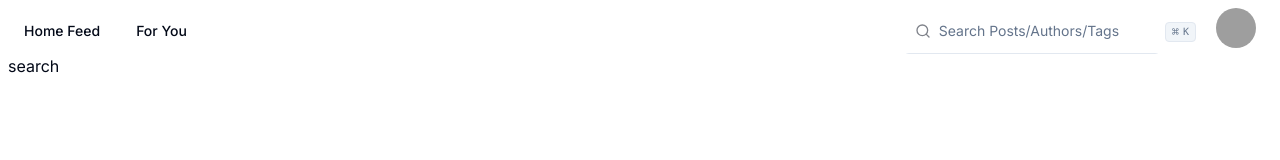
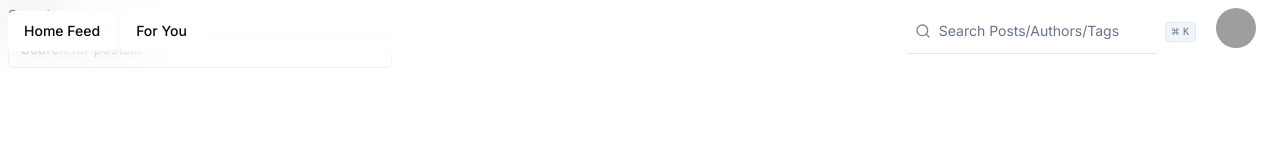
Before and after one commit to okikio-school/dbms-final, a Next.js app: page /search in a window 1280 px wide. Shown: the top 160 px of the page. Built offline with nearby package versions, Linux system fonts and the light colour scheme; grey boxes are pictures that could not be loaded.

Commit message:
feat: add search & edtor pages

```diff
--- a/package.json
+++ b/package.json
@@ -13,6 +13,8 @@
     "drizzle:studio": "drizzle-kit studio"
   },
   "dependencies": {
+    "@blocknote/core": "^0.9.6",
+    "@blocknote/react": "^0.9.6",
     "@hookform/resolvers": "^3.3.2",
     "@neondatabase/serverless": "^0.6.0",
     "@radix-ui/react-accordion": "^1.1.2",
--- /dev/null
+++ b/src/app/editor/page.tsx
@@ -0,0 +1,30 @@
+import { Button } from "@/components/ui/button";
+import { Input } from "@/components/ui/input";
+import { cn } from "@/lib/utils";
+
+import dynamic from "next/dynamic";
+const Editor = dynamic(() => import("@/components/editor.tsx"), { ssr: false });
+
+export default function EditorPage() {
+  // Renders the editor instance using a React component.
+  return (
+    <div className="py-48 mx-auto max-w-screen-md">
+      <Button>
+        Add Cover
+      </Button>
+      <h1 className="scroll-m-20 text-4xl font-extrabold tracking-tight lg:text-5xl">
+
+      <input
+        type={"text"}
+        className={cn(
+          "flex text-inherit text-[length:inherit] w-full rounded-md border border-input bg-background px-3 py-2 text-sm ring-offset-background file:border-0 file:bg-transparent file:text-sm file:font-medium placeholder:text-muted-foreground focus-visible:outline-none focus-visible:ring-2 focus-visible:ring-ring focus-visible:ring-offset-2 disabled:cursor-not-allowed disabled:opacity-50"
+        )}
+        placeholder="Title..."
+      />
+      </h1>
+      <div className="border border-slate-200 rounded-xl py-8 h-full min-h-[90svh] overflow-hidden">
+        <Editor />
+      </div>
+    </div>
+  );
+}
--- a/src/app/search/page.tsx
+++ b/src/app/search/page.tsx
@@ -1,7 +1,13 @@
+import { Input } from "@/components/ui/input";
+import { Label } from "@/components/ui/label";
+
 export default function Home() {
   return (
     <div>
-      <p>search</p>
+      <div className="grid w-full max-w-sm items-center gap-1.5">
+        <Label htmlFor="search">Search</Label>
+        <Input type="text" id="search" placeholder="Search for posts..." />
+      </div>
     </div>
   );
 }
--- /dev/null
+++ b/src/components/command-menu.tsx
@@ -0,0 +1,28 @@
+"use client";
+
+import {
+  CommandInput,
+  CommandDialog,
+} from "@/components/ui/command";
+import { useState, useEffect } from "react";
+
+export function CommandMenu() {
+  const [open, setOpen] = useState(false);
+
+  useEffect(() => {
+    const down = (e: KeyboardEvent) => {
+      if (e.key === "k" && (e.metaKey || e.ctrlKey)) {
+        e.preventDefault();
+        setOpen((open) => !open);
+      }
+    };
+    document.addEventListener("keydown", down);
+    return () => document.removeEventListener("keydown", down);
+  }, []);
+
+  return (
+    <CommandDialog open={open} onOpenChange={setOpen}>
+      <CommandInput placeholder="Search Posts/Authors/Tags" />
+    </CommandDialog>
+  );
+}
--- /dev/null
+++ b/src/components/editor.tsx
@@ -0,0 +1,13 @@
+"use client";
+
+import { BlockNoteEditor } from "@blocknote/core";
+import { BlockNoteView, useBlockNote } from "@blocknote/react";
+import "@blocknote/core/style.css";
+
+export default function Editor() {
+  // Creates a new editor instance.
+  const editor: BlockNoteEditor = useBlockNote();
+
+  // Renders the editor instance using a React component.
+  return <BlockNoteView editor={editor} theme={"light"} />;
+}
--- a/src/components/navbar.tsx
+++ b/src/components/navbar.tsx
@@ -1,62 +1,45 @@
-'use client'
-
-import * as React from "react"
-
 import {
   NavigationMenu,
-    NavigationMenuContent,
-    NavigationMenuIndicator,
   NavigationMenuItem,
   NavigationMenuLink,
   NavigationMenuList,
-    NavigationMenuTrigger,
-    NavigationMenuViewport,
-} from "./ui/navigation-menu"
+} from "./ui/navigation-menu";
 
 import {
   Command,
-    CommandEmpty,
-    CommandGroup,
   CommandInput,
-    CommandItem,
-    CommandList,
-    CommandSeparator,
-    CommandShortcut,
-    CommandDialog
-} from "@/components/ui/command"
+} from "@/components/ui/command";
+import { CommandMenu } from "./command-menu";
 
-import {
-    Avatar,
-    AvatarFallback,
-    AvatarImage,
-} from "@/components/ui/avatar"
-
-import { navigationMenuTriggerStyle } from "@/components/ui/navigation-menu"
-
-import { Input } from "@/components/ui/input"
-
-import Link from "next/link"
+import { Avatar, AvatarFallback, AvatarImage } from "@/components/ui/avatar";
+import { navigationMenuTriggerStyle } from "@/components/ui/navigation-menu";
+import Link from "next/link";
 
 export function Navbar() {
   return (
-        <NavigationMenu className="flex max-w-full w-full">
-            <NavigationMenuList>
+    <NavigationMenu className="flex max-w-full w-full fixed top-0 left-0 z-[1005]">
+      <div className="absolute top-0 left-0 w-full h-[150%] [mask-size:100%_85%] [mask-image:linear-gradient(black_60%,_transparent)] [mask-repeat:no-repeat] bg-white/[0.18] backdrop-blur-xl backdrop-saturate-200 z-10" />
+      <NavigationMenuList className="relative z-10 p-2">
         <NavigationMenuItem>
           <Link href="/" legacyBehavior passHref>
-                        <NavigationMenuLink className={navigationMenuTriggerStyle()}>Home Feed</NavigationMenuLink>
+            <NavigationMenuLink className={navigationMenuTriggerStyle()}>
+              Home Feed
+            </NavigationMenuLink>
           </Link>
         </NavigationMenuItem>
         <NavigationMenuItem>
           <Link href="/fyp" legacyBehavior passHref>
-                        <NavigationMenuLink className={navigationMenuTriggerStyle()}>For You</NavigationMenuLink>
+            <NavigationMenuLink className={navigationMenuTriggerStyle()}>
+              For You
+            </NavigationMenuLink>
           </Link>
         </NavigationMenuItem>
       </NavigationMenuList>
       <div className="flex flex-grow"></div>
-            <NavigationMenuList className="flex justify-end">
+      <NavigationMenuList className="flex relative z-10 p-2">
         <NavigationMenuItem>
           <Command>
-                        <CommandInput placeholder="Search Posts/Authors/Tags"/>
+            <CommandInput placeholder="Search Posts/Authors/Tags" />
           </Command>
         </NavigationMenuItem>
         <NavigationMenuItem>
@@ -70,35 +53,17 @@ export function Navbar() {
           <Link href="/profile" legacyBehavior passHref>
             <NavigationMenuLink className={navigationMenuTriggerStyle()}>
               <Avatar>
-                                <AvatarImage src="https://github.com/okikio.png" alt="@okikio" />
+                <AvatarImage
+                  src="https://github.com/okikio.png"
+                  alt="@okikio"
+                />
                 <AvatarFallback>ME</AvatarFallback>
               </Avatar>
             </NavigationMenuLink>
           </Link>
         </NavigationMenuItem>
       </NavigationMenuList>
-            <CommandMenu/>
+      <CommandMenu />
     </NavigationMenu>
   );
 }
-
-export function CommandMenu() {
-    const [open, setOpen] = React.useState(false)
-
-    React.useEffect(() => {
-      const down = (e: KeyboardEvent) => {
-        if (e.key === "k" && (e.metaKey || e.ctrlKey)) {
-          e.preventDefault()
-          setOpen((open) => !open)
-        }
-      }
-      document.addEventListener("keydown", down)
-      return () => document.removeEventListener("keydown", down)
-    }, [])
-
-    return (
-      <CommandDialog open={open} onOpenChange={setOpen}>
-        <CommandInput placeholder="Search Posts/Authors/Tags" />
-      </CommandDialog>
-    )
-  }
```
Lines whose indentation alone changed are shown as unchanged.
